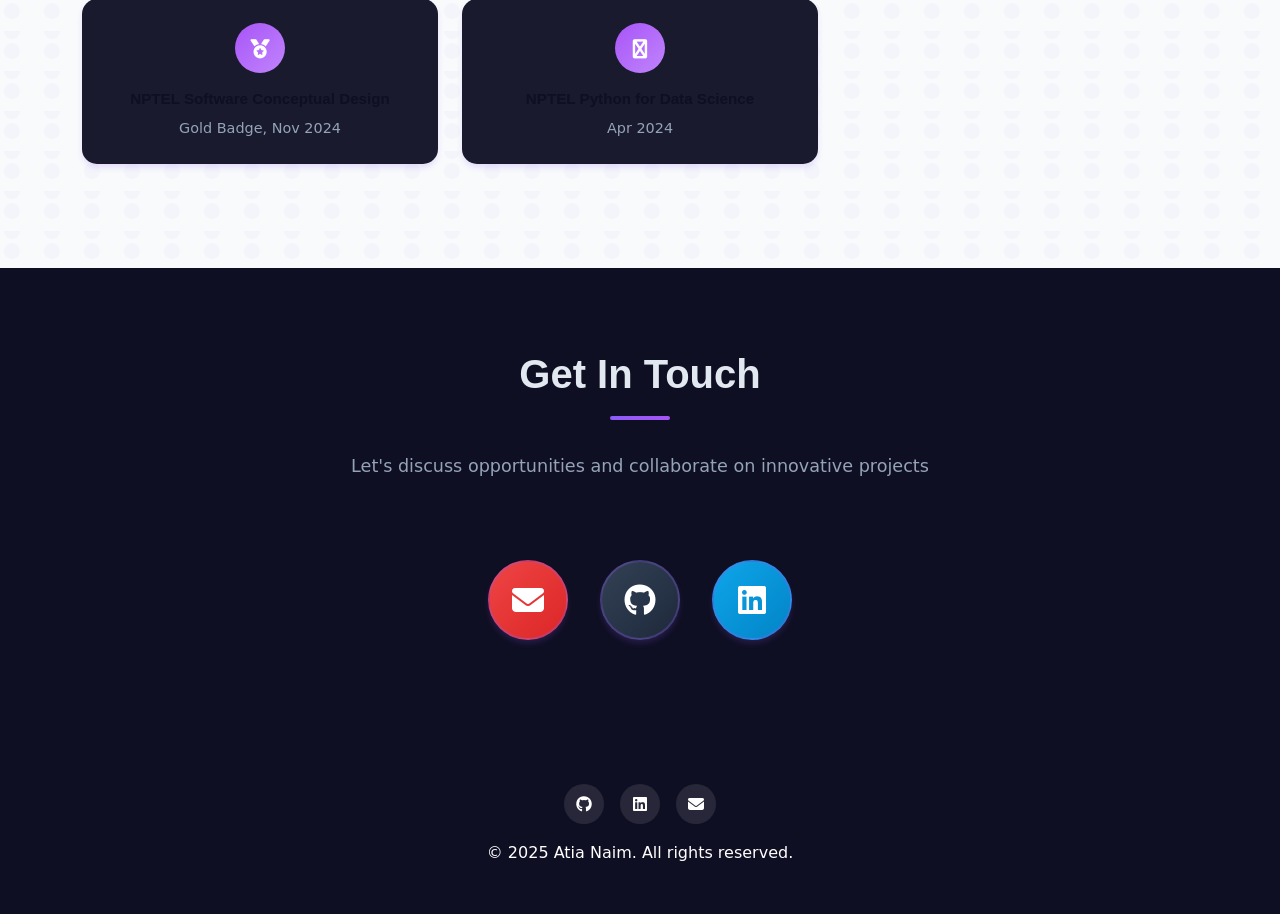
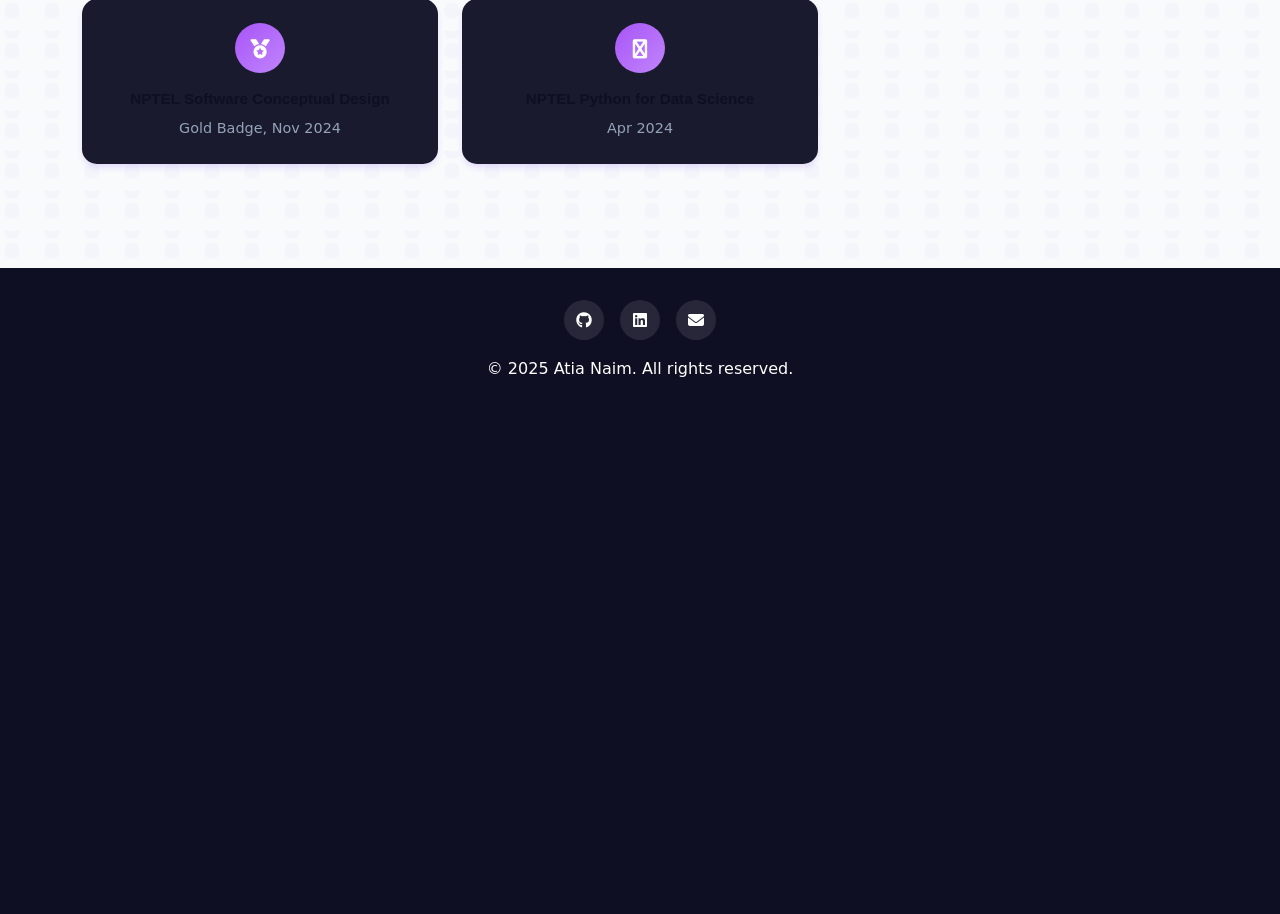
Before and after one commit to AN160404/Portfolio, a Flask app: page / in a window 1280 px wide. Shown: the part 5507-6421 px from the top of the page. After the commit the page ends 5884 px from the top, so only its background shows below. Run offline with Flask 3, Linux system fonts and the light colour scheme; some web fonts are replaced.

Commit message:
Remove the contact information section from the website
Remove the HTML code for the "Get In Touch" section and its associated elements from the templates/index.html file.

Replit-Commit-Author: Agent
Replit-Commit-Session-Id: 9e8af417-ac28-4656-97fb-dcbb6030e0f3
Replit-Commit-Checkpoint-Type: full_checkpoint
Replit-Commit-Screenshot-Url: https://storage.googleapis.com/screenshot-production-us-central1/7c142131-cc89-44be-bf0f-5e173cdb7548/9e8af417-ac28-4656-97fb-dcbb6030e0f3/G9qUlg1

```diff
--- a/templates/index.html
+++ b/templates/index.html
@@ -387,35 +387,6 @@
     </div>
 </section>
 
-<!-- Contact Section -->
-<section id="contact" class="section-padding">
-    <div class="container">
-        <div class="section-header text-center mb-5">
-            <h2 class="section-title">Get In Touch</h2>
-            <div class="section-divider"></div>
-            <p class="section-subtitle">Let's discuss opportunities and collaborate on innovative projects</p>
-        </div>
-        <div class="row">
-            <div class="col-lg-6 mx-auto text-center">
-                <div class="contact-icons-wrapper">
-                    <div class="contact-icons">
-                        <a href="mailto:atianaim87@gmail.com" class="contact-icon-link email-link">
-                            <i class="fas fa-envelope"></i>
-                        </a>
-
-                        <a href="https://github.com/AN160404" target="_blank" class="contact-icon-link github-link">
-                            <i class="fab fa-github"></i>
-                        </a>
-
-                        <a href="https://linkedin.com/in/atia-naim" target="_blank" class="contact-icon-link linkedin-link">
-                            <i class="fab fa-linkedin"></i>
-                        </a>
-                    </div>
-                </div>
-            </div>
-        </div>
-    </div>
-</section>
 
 <!-- Footer -->
 <footer class="footer">
```
